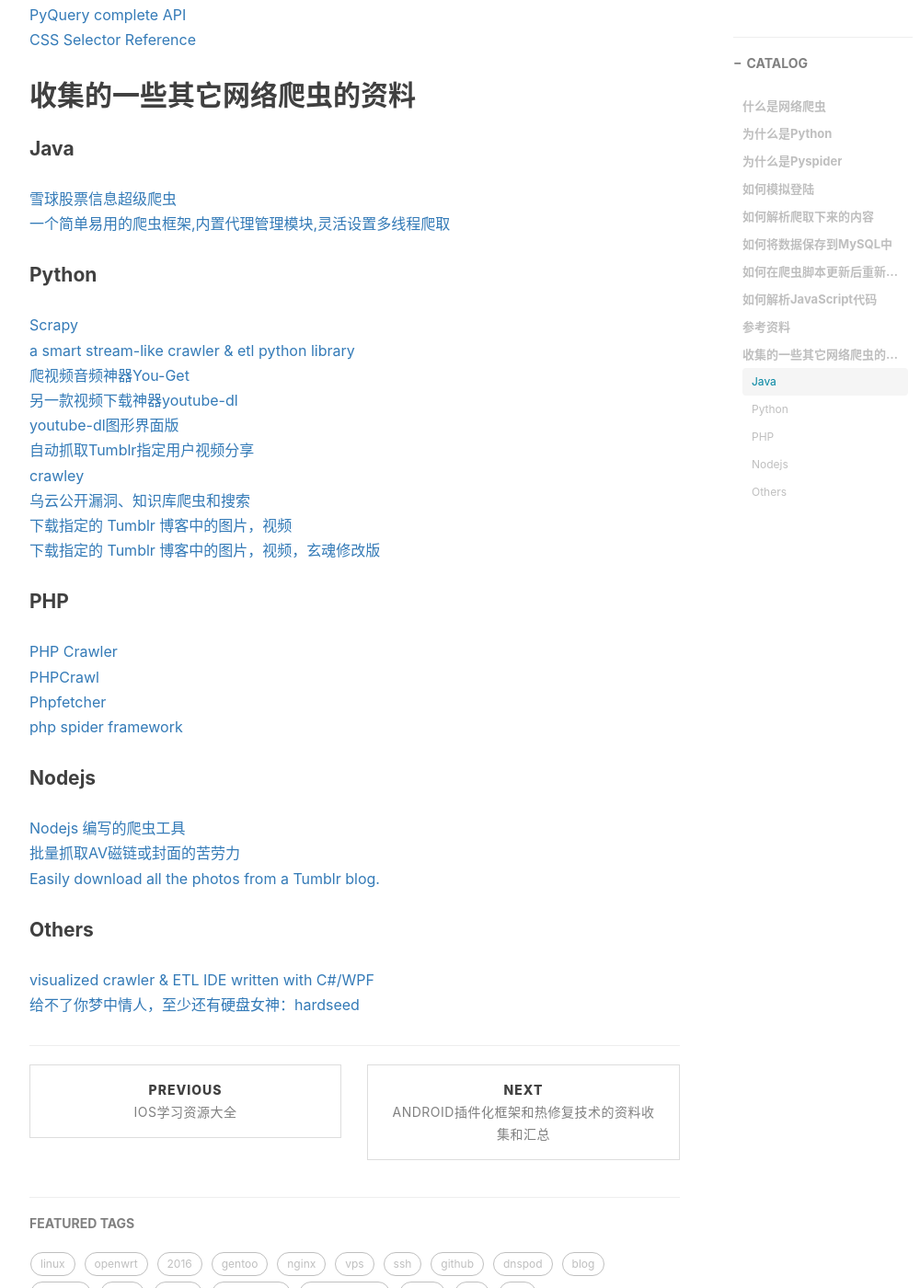
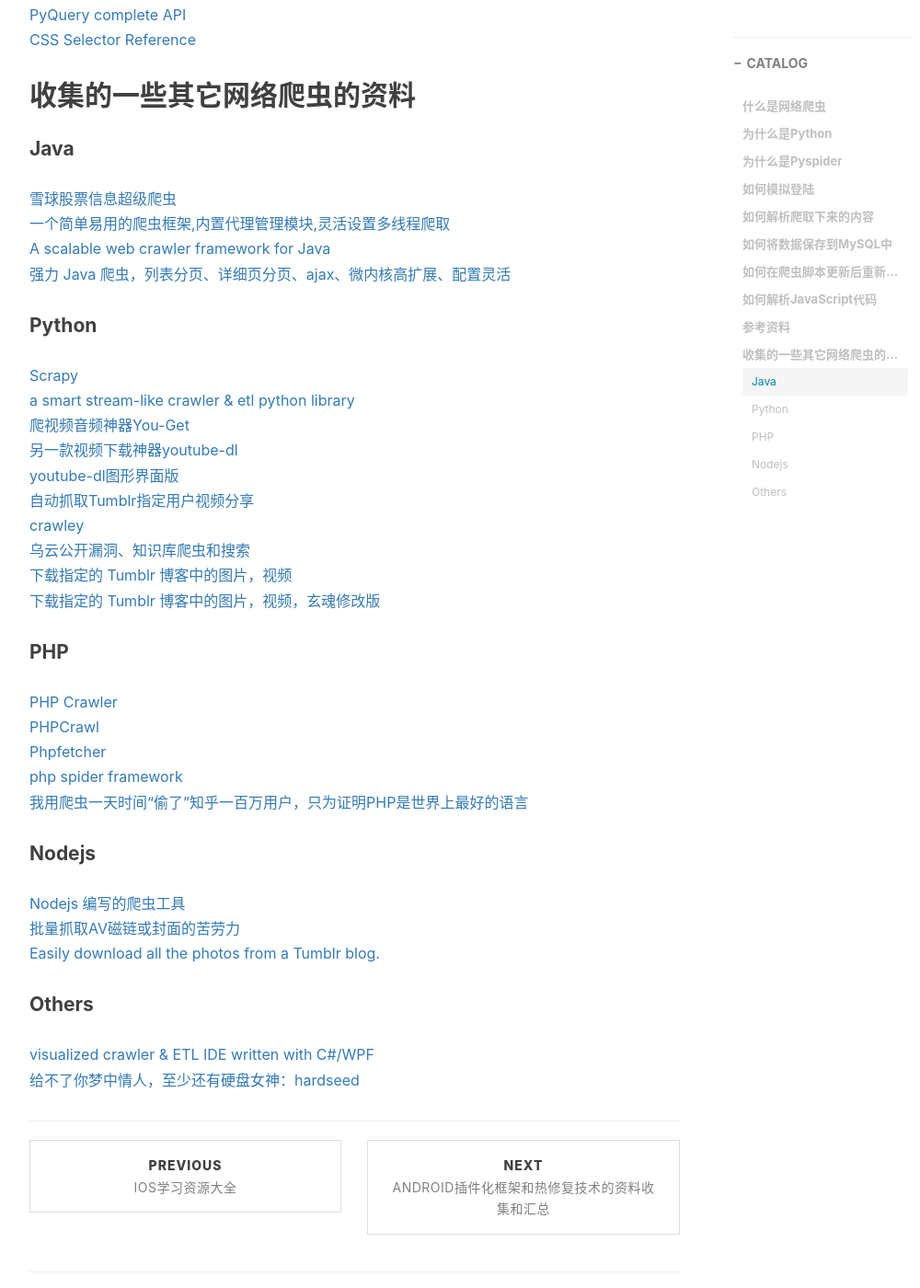
Before and after one commit to figofuture/figofuture.github.io, a Jekyll site: the page built from _posts/2016-08-10-pyspider-as-a-web-crawler-system.markdown, in a window 1280 px wide and 1400 px high, scrolled down 11309 px. Shown: the whole window at 92% size, without its empty margins (233-1233 px from the left). Built offline with Jekyll 4.4.1, drawn with Linux system fonts in a browser that asks for light colours; nearby versions of some CDN libraries; comment, search, counter and statistics services are not loaded.

Commit message:
add new spider

```diff
--- a/_posts/2016-08-10-pyspider-as-a-web-crawler-system.markdown
+++ b/_posts/2016-08-10-pyspider-as-a-web-crawler-system.markdown
@@ -427,6 +427,8 @@
 #### Java
 [雪球股票信息超级爬虫](https://github.com/decaywood/XueQiuSuperSpider)
 [一个简单易用的爬虫框架,内置代理管理模块,灵活设置多线程爬取](https://github.com/MrJiao/SpiderJackson)
+[A scalable web crawler framework for Java](https://github.com/code4craft/webmagic)
+[强力 Java 爬虫，列表分页、详细页分页、ajax、微内核高扩展、配置灵活](https://git.oschina.net/l-weiwei/Spiderman2)
 
 #### Python
 [Scrapy](http://scrapy.org/)
@@ -445,6 +447,7 @@
 [PHPCrawl](https://sourceforge.net/projects/phpcrawl/)
 [Phpfetcher](https://github.com/fanfank/phpfetcher)
 [php spider framework](https://github.com/hirudy/Tspider)
+[我用爬虫一天时间“偷了”知乎一百万用户，只为证明PHP是世界上最好的语言](https://github.com/owner888/phpspider)
 
 #### Nodejs
 [Nodejs 编写的爬虫工具](https://github.com/xwartz/spider)
```
